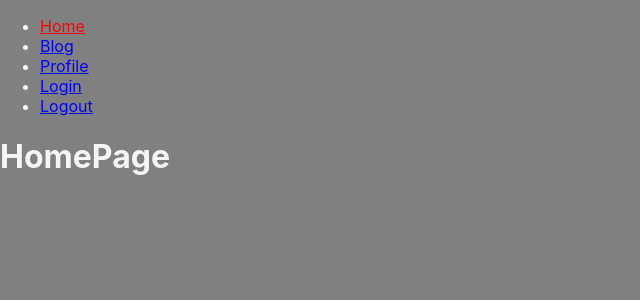
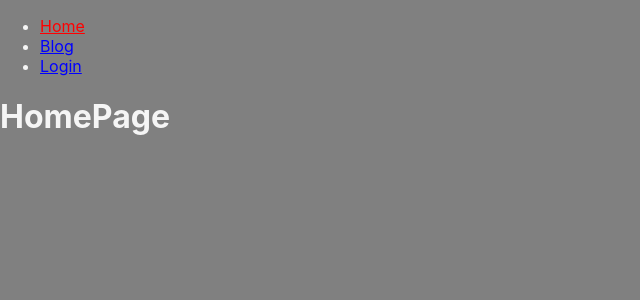
Before and after one commit to FROSTYLAN/router-example, a React (Create React App) app: page / in a window 1280 px wide. Shown: the top 300 px of the page, without its empty margins (0-640 px from the left). Built offline with nearby package versions, Linux system fonts and the light colour scheme.

Commit message:
Menú con rutas públicas y privadas

```diff
--- a/src/components/Menu.js
+++ b/src/components/Menu.js
@@ -1,11 +1,18 @@
 import React from "react";
 import { NavLink } from "react-router-dom";
+import { useAuth } from "../api/auth";
 
 function Menu() {
+  const auth = useAuth()
+
   return (
     <nav>
       <ul>
-        {routes.map(route => (
+        {routes.map(route => {
+          if (route.publicOnly && auth.user) return null;
+          if (route.private && !auth.user) return null;
+
+          return (
             <li key={route.to}>
               <NavLink
                 style={({ isActive }) => ({
@@ -16,18 +23,40 @@ function Menu() {
                 {route.text}
               </NavLink>
             </li>
-        ))}
+          )
+          })}
       </ul>
     </nav>
   )
 }
 
 const routes = [
-  { to: '/', text: 'Home' },
-  { to: '/blog', text: 'Blog' },
-  { to: '/profile', text: 'Profile' },
-  { to: '/login', text: 'Login' },
-  { to: '/logout', text: 'Logout' }
+  {
+    to: '/',
+    text: 'Home',
+    private: false
+  },
+  {
+    to: '/blog',
+    text: 'Blog',
+    private: false
+  },
+  {
+    to: '/profile',
+    text: 'Profile',
+    private: true
+  },
+  {
+    to: '/login',
+    text: 'Login',
+    private: false,
+    publicOnly: true
+  },
+  {
+    to: '/logout',
+    text: 'Logout',
+    private: true
+  }
 ];
 
 export { Menu };
```
Lines whose indentation alone changed are shown as unchanged.
